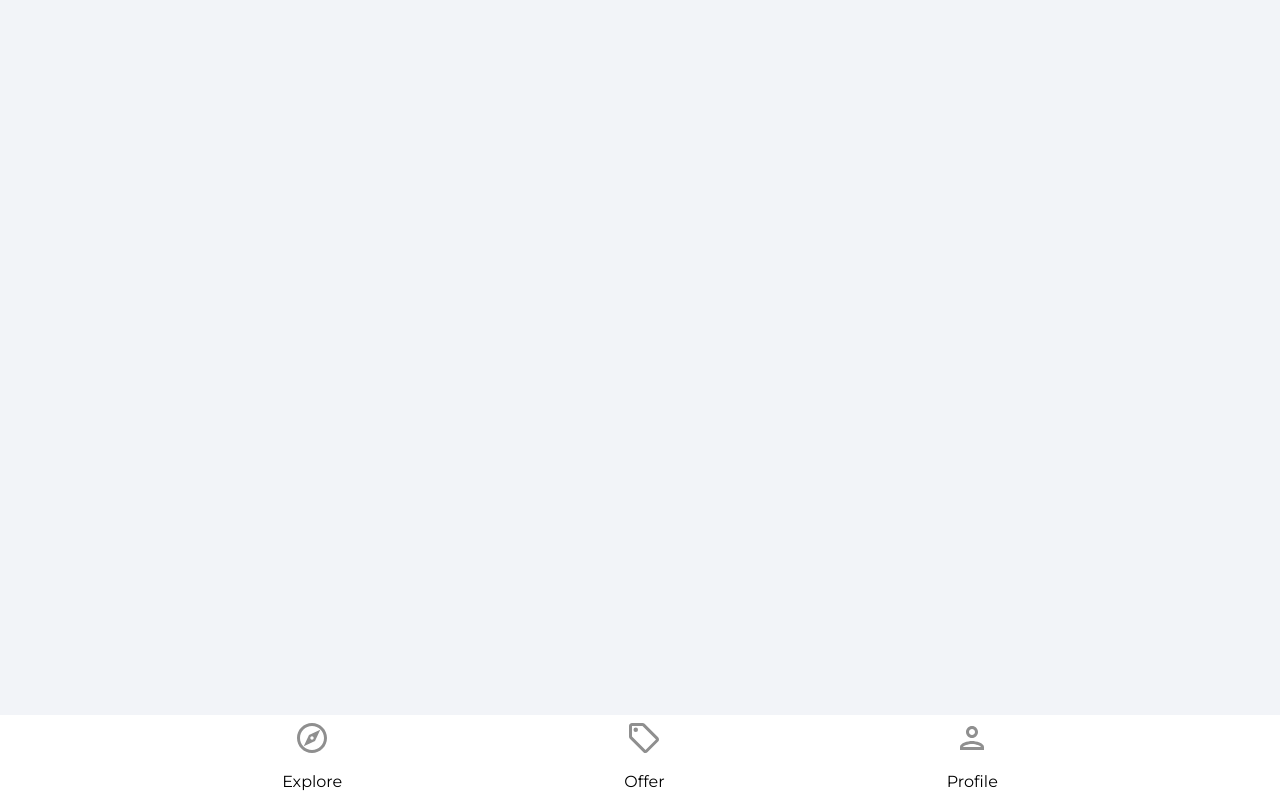
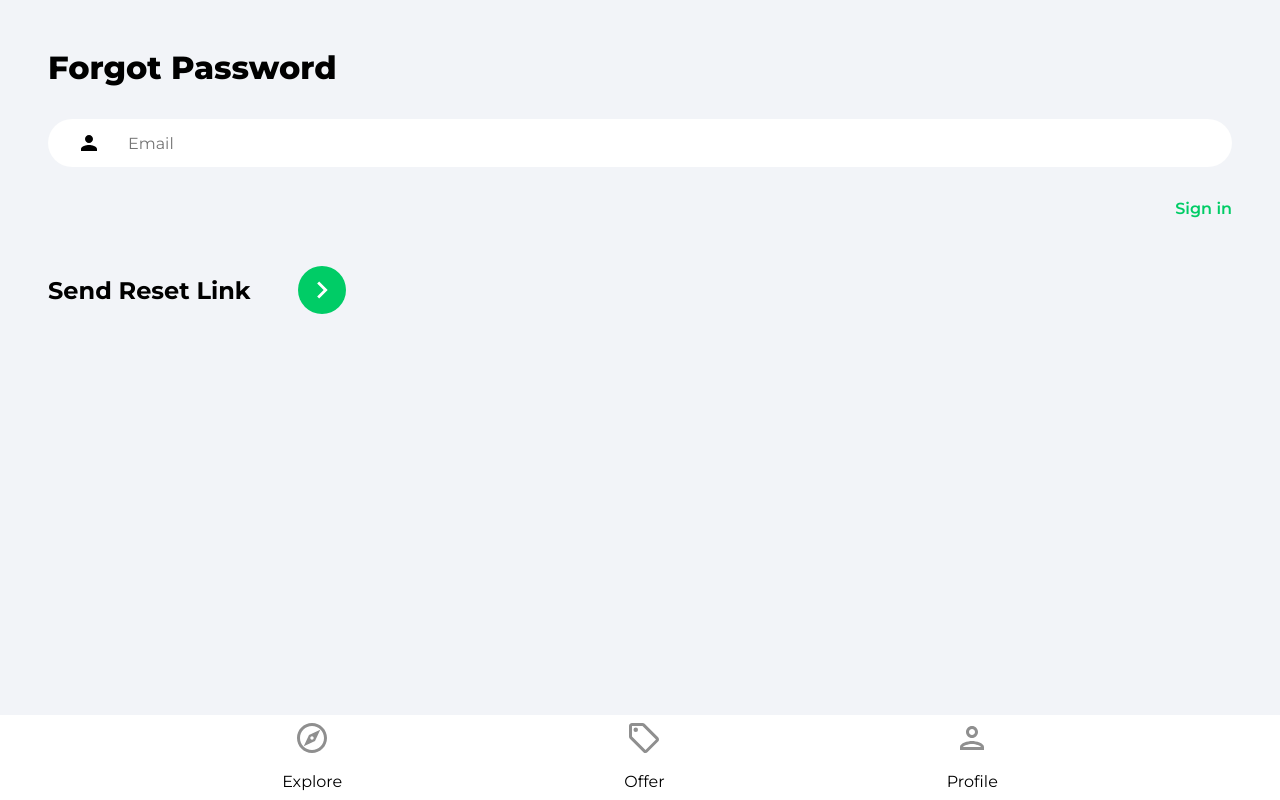
Before and after one commit to guima-seifer/house-marketplace-app, a React (Create React App) app: page /forgot-password in a window 1280 px wide. Built offline with nearby package versions, Linux system fonts and the light colour scheme.

Commit message:
google firebase Oauth

```diff
--- a/src/App.js
+++ b/src/App.js
@@ -1,6 +1,7 @@
 
 import { BrowserRouter as Router, Routes, Route } from 'react-router-dom'
 import Navbar from './components/Navbar'
+import PrivateRoute from './components/PrivateRoute'
 import { ToastContainer, toast } from 'react-toastify'
 import 'react-toastify/dist/ReactToastify.css'
 import Explore from './pages/Explore'
@@ -17,8 +18,11 @@
       <Router>
         <Routes>
           <Route path='/' element={< Explore />} />
-          <Route path='/forgot-passord' element={< ForgotPassword />} />
+          <Route path='/forgot-password' element={< ForgotPassword />} />
           <Route path='/offers' element={< Offers />} />
+          <Route path='/profile' element={< PrivateRoute />}>
+            <Route path='/profile' element={< Profile />} />
+          </Route>
           <Route path='/profile' element={< Profile />} />
           <Route path='/sign-in' element={< Signin />} />
           <Route path='/sign-up' element={< Signup />} />
--- /dev/null
+++ b/src/components/OAuth.jsx
@@ -0,0 +1,48 @@
+import { useLocation, useNavigate } from 'react-router-dom'
+import { getAuth, signInWithPopup, GoogleAuthProvider } from 'firebase/auth'
+import {doc, setDoc, getDoc, serverTimestamp } from 'firebase/firestore'
+import { db } from '../firebase.config'
+import {toast} from 'react-toastify'
+import googleIcon from '../assets/svg/googleIcon.svg'
+
+function OAuth() {
+    const navigate = useNavigate()
+    const location = useLocation()
+
+    const onGoogleClick = async () => {
+        try {
+            const auth = getAuth()
+            const provider = new GoogleAuthProvider()
+            const result = await signInWithPopup(auth, provider)
+            const user = result.user
+
+            //check for user
+            const docRef = doc(db, 'users', user.uid)
+            const docSnap = await getDoc(docRef)
+
+            //if user doesn´t exist, create it
+            if(!docSnap.exists()) {
+                await setDoc(doc(db, 'users', user.uid), {
+                    name: user.displayName,
+                    email: user.email,
+                    timestamp: serverTimestamp(),
+                })
+            }
+            navigate('/')
+
+        } catch (error) {
+            toast.error('Could not authenticate with Google')
+        }
+    }
+
+    console.log(location);
+  return <div className='socialLogin'>
+  <p>Sign{location.pathname === '/sign-up' ? '-up ' : '-in '}
+  with </p>
+  <button className="socialIconDiv" onClick={onGoogleClick}>
+    <img className='socialIconImg' src={googleIcon} alt="Google" />
+  </button>
+  </div>
+}
+
+export default OAuth
--- /dev/null
+++ b/src/components/PrivateRoute.jsx
@@ -0,0 +1,14 @@
+import React from 'react'
+import {Navigate, Outlet} from 'react-router-dom'
+import useAuthStatus from '../hooks/useAuthStatus'
+
+const PrivateRoute = () => {
+    const {loggedIn, checkingStatus} = useAuthStatus()
+if( checkingStatus) {
+    return <h3>Loading...</h3>
+}
+
+  return loggedIn ? <Outlet /> : <Navigate to='/sign-in' />
+}
+
+export default PrivateRoute
--- /dev/null
+++ b/src/hooks/useAuthStatus.jsx
@@ -0,0 +1,27 @@
+import { useEffect, useState, useRef } from 'react'
+import { getAuth, onAuthStateChanged } from 'firebase/auth'
+
+const useAuthStatus = () => {
+    const [loggedIn, setLoggedIn] = useState(false)
+    const [checkingStatus, setCheckingStatus] = useState(true)
+    const isMounted = useRef(true)
+
+    useEffect(() => {
+       if(isMounted){
+        const auth = getAuth()
+        onAuthStateChanged(auth, (user) => {
+            if(user){
+                setLoggedIn(true)
+            }
+            setCheckingStatus(false)
+        })
+       }
+       return () => {
+        isMounted.current = false
+       }
+    },[isMounted])
+
+  return {loggedIn, checkingStatus}
+}
+
+export default useAuthStatus
--- a/src/pages/ForgotPassword.jsx
+++ b/src/pages/ForgotPassword.jsx
@@ -1,7 +1,53 @@
+import { useState } from 'react'
+import { Link } from 'react-router-dom'
+import { getAuth, sendPasswordResetEmail } from 'firebase/auth'
+import { toast } from 'react-toastify'
+import { ReactComponent as ArrowRightIcon } from '../assets/svg/keyboardArrowRightIcon.svg'
+
 function ForgotPassword() {
-    return (
-      <h1>ForgotPassword</h1>
-    )
+  const [email, setEmail] = useState('')
+
+  const onChange = (e) => setEmail(e.target.value)
+  const onSubmit = async (e) => {
+    e.preventDefault()
+
+    try {
+      const auth = getAuth()
+      await sendPasswordResetEmail(auth, email)
+      toast.success('Email sent')
+    } catch (error) {
+      toast.error('Couldn´t send email.')
+    }
   }
 
-  export default ForgotPassword
+  return (
+    <div className='pageContainer'>
+      <header>
+        <p className='pageHeader'>Forgot Password</p>
+      </header>
+
+      <main>
+        <form onSubmit={onSubmit}>
+          <input
+            type='email'
+            className='emailInput'
+            placeholder='Email'
+            id='email'
+            value={email}
+            onChange={onChange}
+          />
+          <Link className='forgotPasswordLink' to='/sign-in'>
+          Sign in
+          </Link>
+          <div className="signInBar">
+            <div className="signInText">Send Reset Link</div>
+            <button className="signInButton">
+              <ArrowRightIcon fill='#fff' width='34px' height='34px' />
+            </button>
+          </div>
+        </form>
+      </main>
+    </div>
+  )
+}
+export default ForgotPassword
--- a/src/pages/Profile.jsx
+++ b/src/pages/Profile.jsx
@@ -1,9 +1,14 @@
 import { useEffect, useState } from 'react'
-import { getAuth } from 'firebase/auth'
+import { getAuth, updateProfile } from 'firebase/auth'
 import { useNavigate } from 'react-router-dom'
+import { updateDoc, doc } from 'firebase/firestore'
+import { db } from '../firebase.config'
+import { async } from '@firebase/util'
+import { toast } from 'react-toastify'
 
 function Profile() {
   const auth = getAuth()
+  const [changeDetails, setChangeDetails] = useState(false)
   const [formData, setFormData] = useState({
     name: auth.currentUser.displayName,
     email: auth.currentUser.email,
@@ -18,7 +23,36 @@
     navigate('/')
   }
 
+  //No need to update email it on firestore.
+  //Firebase doesn´t allow to change the email in auth.
+  const onSubmit = async () => {
+    try {
+      if(auth.currentUser.displayName !== name) {
+        //Update display name in firebase auth
+        await updateProfile(auth.currentUser, {
+          displayName: name
+        })
+        //now update in firestore
+        const userRef = doc(db, 'users', auth.currentUser.uid)
+        await updateDoc(userRef, {
+          name
+        })
+
+      }
+    } catch (error) {
+      toast.error('Couldn´t update profile details.')
+    }
+  }
+
+  const onChange = (e) => {
+    setFormData((prevState) =>({
+      ...prevState,
+      [e.target.id]: e.target.value,
+    }))
+  }
+
   return (
+    <>
       <div className='profile'>
         <header className='profileHeader'>
           <p className='pageHeader'>My Profile</p>
@@ -26,7 +60,43 @@
             Logout
           </button>
         </header>
+        <main>
+          <div className='profileDetailsHeader'>
+            <p className='profileDetailsText'>Personal Details</p>
+            <p
+              className='changePersonalDetails'
+              onClick={() => {
+                changeDetails && onSubmit()
+                setChangeDetails((prevState) => !prevState)
+              }}
+            >
+              {changeDetails ? 'done' : 'change'}
+            </p>
           </div>
+          <div className='profileCard'>
+            <form>
+              <input
+                type='text'
+                id='name'
+                className={!changeDetails ? 'profileName' : 'profileNameActive'}
+                disabled={!changeDetails}
+                value={name}
+                onChange={onChange}
+              />
+              <input
+                type='text'
+                id='email'
+                className={!changeDetails ? 'profileEmail' :
+                'profileEmailActive'}
+                disabled={!changeDetails}
+                value={email}
+                onChange={onChange}
+              />
+            </form>
+          </div>
+        </main>
+      </div>
+    </>
   )
 }
 export default Profile
--- a/src/pages/Signin.jsx
+++ b/src/pages/Signin.jsx
@@ -5,6 +5,7 @@
 
 import { ReactComponent as ArrowRightIcon } from '../assets/svg/keyboardArrowRightIcon.svg'
 import visibilityIcon from '../assets/svg/visibilityIcon.svg'
+import OAuth from '../components/OAuth'
 
 function Signin() {
   const [showPassword, setShowPassword] = useState(false)
@@ -86,7 +87,7 @@
             </button>
           </div>
         </form>
-        {/* Google OAuth */}
+        <OAuth />
 
         <Link to='/sign-up' className='registerLink'>
           Sign Up Instead
--- a/src/pages/Signup.jsx
+++ b/src/pages/Signup.jsx
@@ -10,6 +10,7 @@
 import {setDoc, doc, serverTimestamp} from 'firebase/firestore'
 import { db } from '../firebase.config'
 import { toast } from 'react-toastify'
+import OAuth from '../components/OAuth'
 
 function Signup() {
   const [showPassword, setShowPassword] = useState(false)
@@ -110,7 +111,7 @@
             </button>
           </div>
         </form>
-        {/* Google OAuth */}
+        <OAuth/>
 
         <Link to='/sign-in' className='registerLink'>
           Sign in Instead
```
Lines whose indentation alone changed are shown as unchanged.
